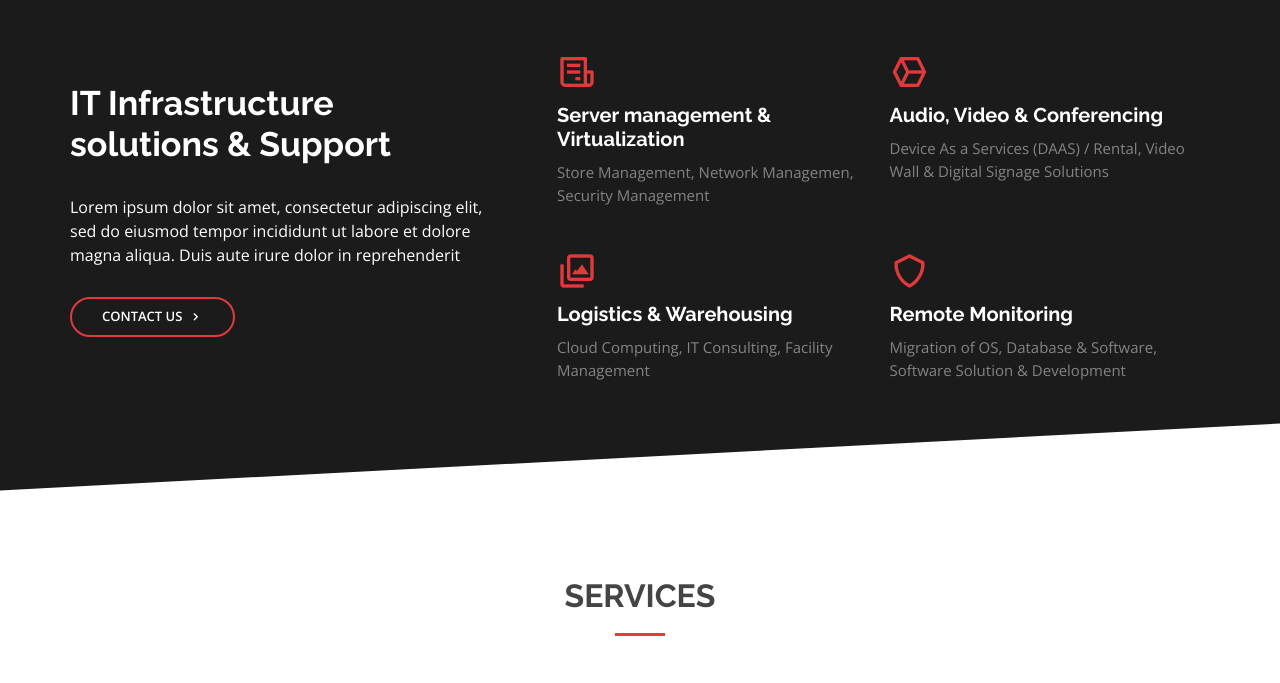
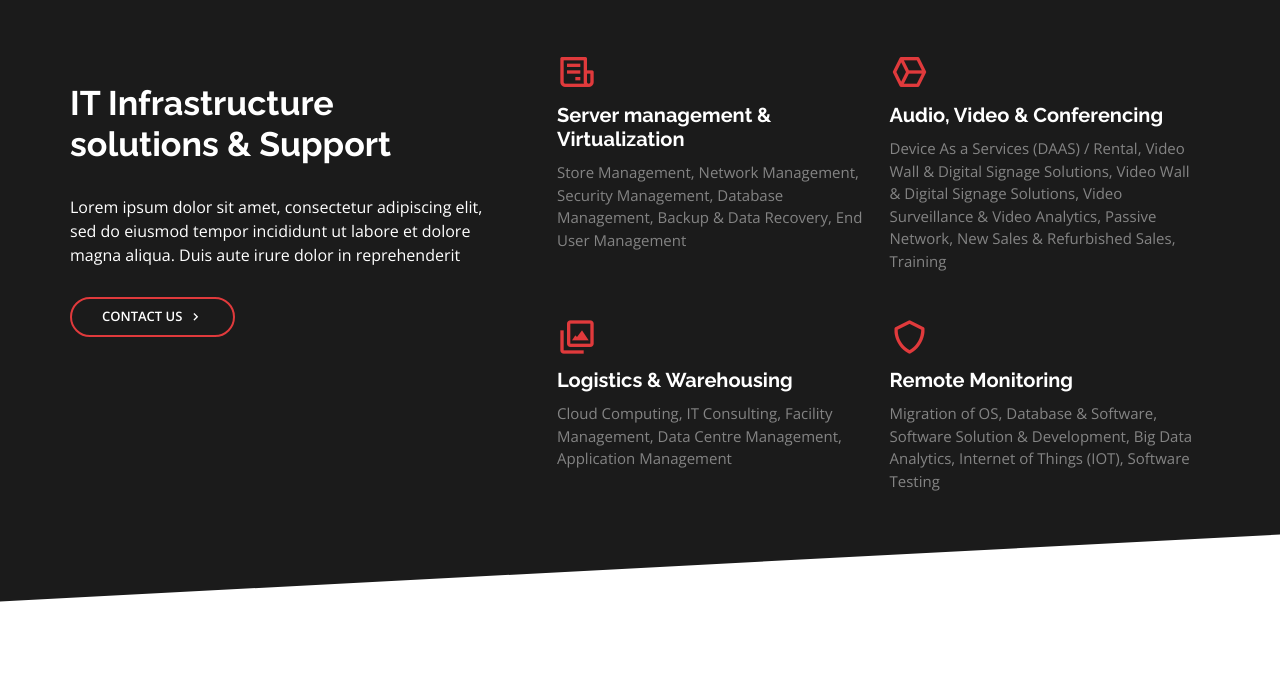
Before and after one commit to goligovardhanrao/SHELL-PROOF, a plain HTML site: page index.html in a window 1280 px wide. Shown: the part 1520-2203 px from the top of the page. Drawn offline with nearby package versions, Linux system fonts and the light colour scheme.

Commit message:
Add files via upload

```diff
--- a/index.html
+++ b/index.html
@@ -193,22 +193,23 @@
                   <i class="bx bx-receipt"></i>
                   <h4>Server management & Virtualization
                   </h4>
-                  <p>Store Management, Network Managemen, Security Management </p>
+                  <p>Store Management, Network Management, Security Management, Database Management, Backup & Data Recovery, End User Management </p>
                 </div>
                 <div class="col-md-6 icon-box" data-aos="fade-up" data-aos-delay="200">
                   <i class="bx bx-cube-alt"></i>
                   <h4>Audio, Video & Conferencing </h4>
-                  <p>Device As a Services (DAAS) / Rental, Video Wall & Digital Signage Solutions </p>
+                  <p>Device As a Services (DAAS) / Rental, Video Wall & Digital Signage Solutions, Video Wall & Digital Signage Solutions, Video Surveillance & Video Analytics, Passive Network,  New Sales & Refurbished Sales, Training
+                  </p>
                 </div>
                 <div class="col-md-6 icon-box" data-aos="fade-up" data-aos-delay="300">
                   <i class="bx bx-images"></i>
                   <h4>Logistics & Warehousing</h4>
-                  <p>Cloud Computing, IT Consulting, Facility Management </p>
+                  <p>Cloud Computing, IT Consulting, Facility Management, Data Centre Management, Application Management  </p>
                 </div>
                 <div class="col-md-6 icon-box" data-aos="fade-up" data-aos-delay="400">
                   <i class="bx bx-shield"></i>
                   <h4>Remote Monitoring</h4>
-                  <p>Migration of OS, Database & Software, Software Solution & Development</p>
+                  <p>Migration of OS, Database & Software, Software Solution & Development, Big Data Analytics, Internet of Things (IOT),  Software Testing </p>
                 </div>
               </div>
             </div><!-- End .content-->
```
